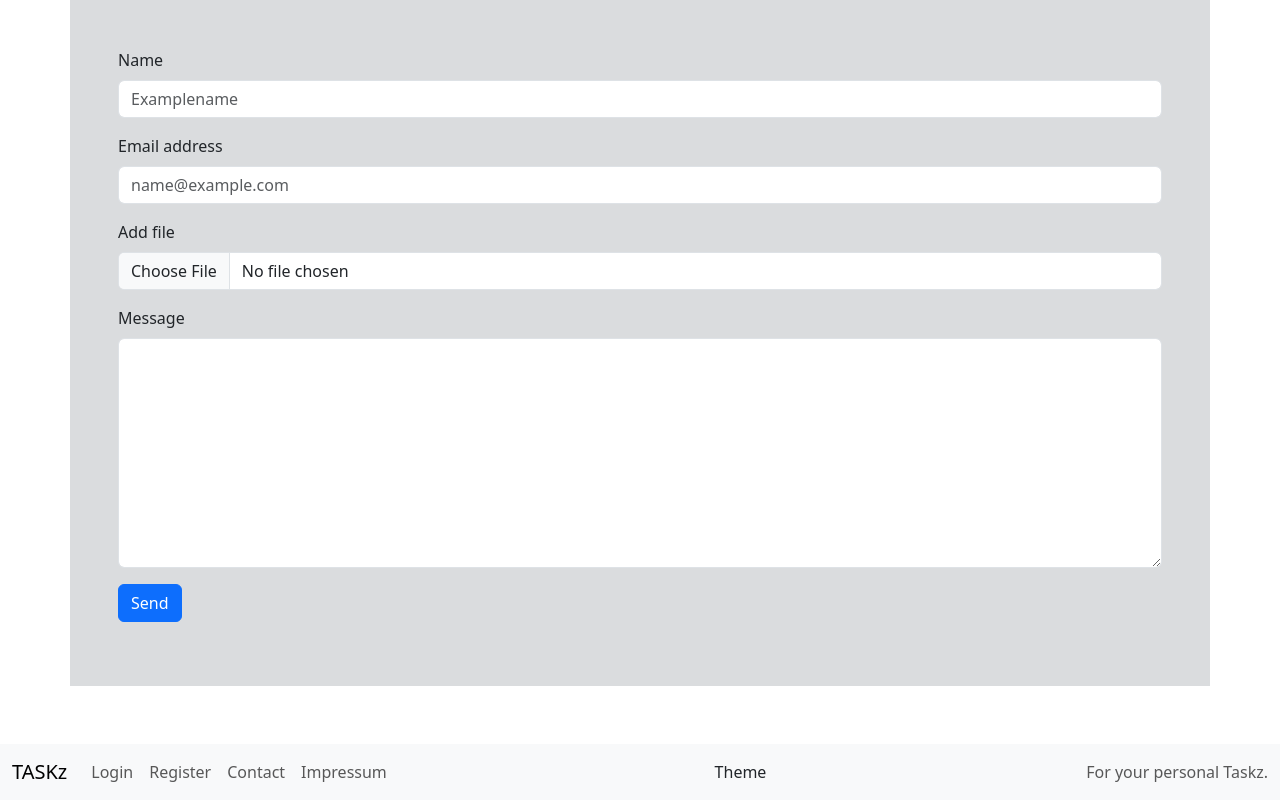
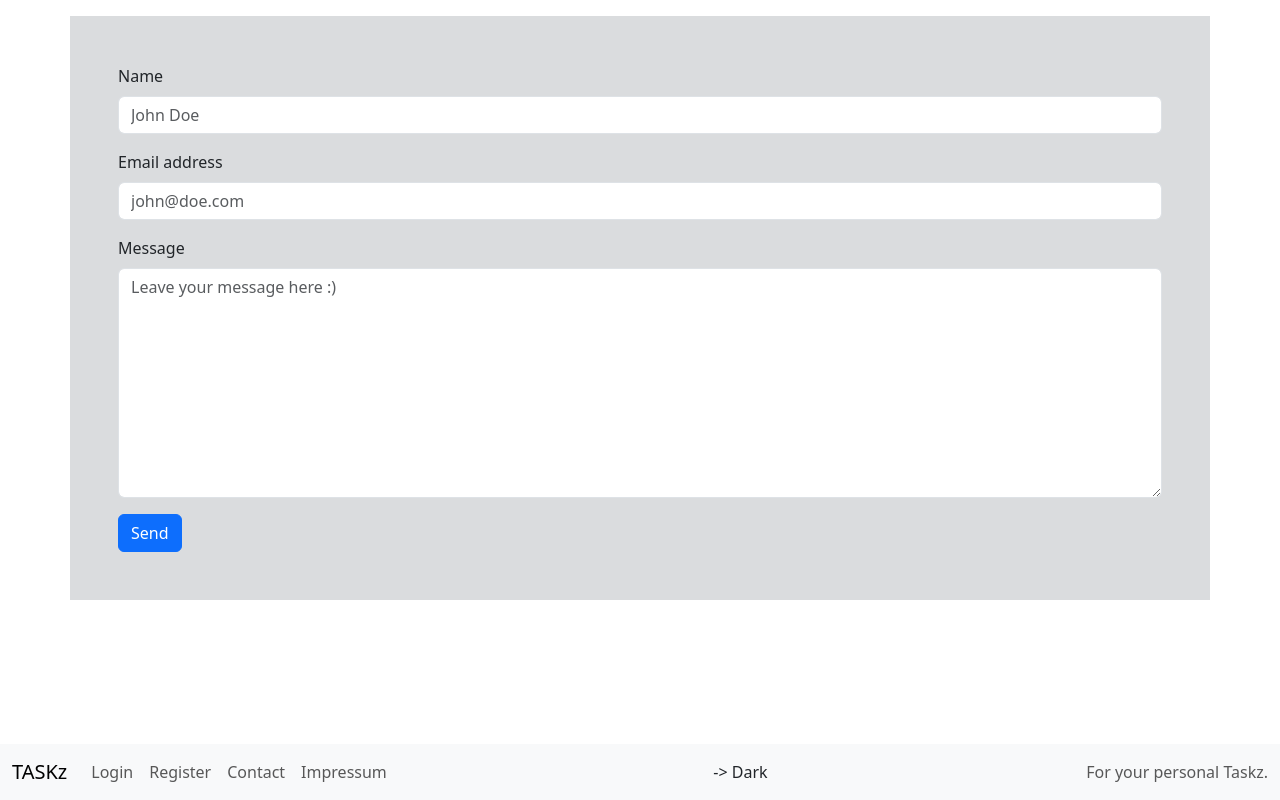
Before and after one commit to Pr33D/CS50x_2024, a Flask app: page /contact in a window 1280 px wide. Run offline with Flask 3, Linux system fonts and the light colour scheme.

Commit message:
overview card design started

```diff
--- a/Week 10 - Final Project/app.py
+++ b/Week 10 - Final Project/app.py
@@ -146,9 +146,11 @@ def logout():
 def overview():
     """ Overview of all Tasks and quick new Task """
 
-    #TODO
+    taskz = [{"title": "Hallo", "text": "Welcome to Taskz", "subs": ["erstere", "zweitere", "drittere"], "day": 3, "month": 2, "check": False},
+             {"title": "Hallo", "text": "Welcome to Taskz", "subs": ["erstere", "zweitere", "drittere"], "day": 3, "month": 4, "check": False},
+             {"title": "Hallo", "text": "Welcome to Taskz", "subs": ["erstere", "zweitere", "drittere"], "day": 3, "month": 4, "check": False}]
 
-    return render("overview.html")
+    return render("overview.html", taskz=taskz)
 
 
 @app.route("/new")
--- a/Week 10 - Final Project/static/js/main.js
+++ b/Week 10 - Final Project/static/js/main.js
@@ -11,8 +11,18 @@ function themeLoad() {
     {
         localStorage.setItem("theme", "light");
         document.querySelector("html").setAttribute("data-bs-theme", "light");
+        document.querySelector("#themebtn").innerHTML = "-> Dark";
     } else {
         document.querySelector("html").setAttribute("data-bs-theme", localStorage.getItem("theme"));
+        switch(localStorage.getItem("theme")) {
+            case "dark":
+                document.querySelector("#themebtn").innerHTML = "-> Light";
+                break;
+            case "light":
+                document.querySelector("#themebtn").innerHTML = "-> Dark";
+                break;
+        }
+
     }
 
     return ;
@@ -20,11 +30,13 @@ function themeLoad() {
 
 
 document.querySelector("#themebtn").addEventListener("click", () => {
+    // Change Theme on Click
+
     if (localStorage.getItem("theme") === "light") {
         localStorage.setItem("theme", "dark");
-    } else if (localStorage.getItem("theme") === "dark") {
+    }
+    else if (localStorage.getItem("theme") === "dark") {
         localStorage.setItem("theme", "light");
-}
+    }
 themeLoad();
-return ;
 });
--- a/Week 10 - Final Project/templates/contact.html
+++ b/Week 10 - Final Project/templates/contact.html
@@ -1,28 +1,39 @@
 {% extends "layout.html" %} {% block title %} - Contact {% endblock %} {% block
     main %}
-    <div class="container-fluid">
+    <div class="container-fluid mt-3">
       <div class="container-lg bg-secondary bg-opacity-25 p-5 mb-5">
           <form id="contactform">
             <div class="mb-3">
               <label for="name" class="form-label">Name</label>
-              <input type="text" class="form-control" id="name" placeholder="Examplename">
+              <input type="text" class="form-control" id="name" placeholder="John Doe">
             </div>
               <div class="mb-3">
                   <label for="mail" class="form-label">Email address</label>
-                  <input type="email" class="form-control" id="mail" placeholder="name@example.com">
-                </div>
-                <div class="mb-3">
-                  <label for="file" class="form-label">Add file</label>
-                  <input class="form-control" type="file" id="file">
+                  <input type="email" class="form-control" id="mail" placeholder="john@doe.com">
                 </div>
                 <div class="mb-3">
                   <label for="message" class="form-label">Message</label>
-                  <textarea class="form-control" id="message" rows="9"></textarea>
+                  <textarea class="form-control" id="message" rows="9" placeholder="Leave your message here :)"></textarea>
                 </div>
                 <div class="col-auto">
-                  <button type="submit" class="btn btn-primary mb-3">Send</button>
+                  <button type="submit" class="btn btn-primary">Send</button>
                 </div>
           </form>
       </div>
     </div>
+
+    <script>
+      // contact form js
+      document.addEventListener('DOMContentLoaded', () => {
+
+        document.querySelector('#contactform').addEventListener('submit', (e) => {
+          e.preventDefault();
+
+          let name = document.querySelector('#name');
+          let email = document.querySelector('#mail');
+          let message = document.querySelector('#message');
+          alert('Thanks for your interest, ' + name.value + ' (' + email.value + ')\nYour mail was not sent, because we have no script for that.' + '\nYour message was:\n' + message.value);
+        });
+      });
+    </script>
     {% endblock %}
```
Also changed, not shown: Week 10 - Final Project/templates/overview.html (+31 -1 lines).
